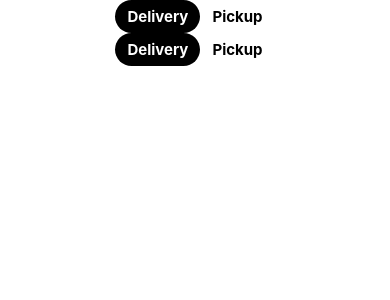
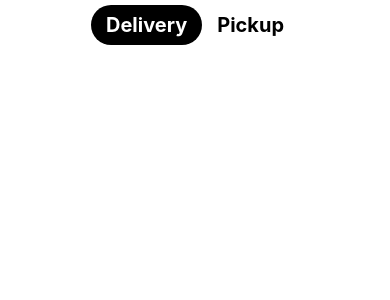
Before and after one commit to aionitel/uber-eats-clone, a React Native app: screen / in a window 390 px wide. Shown: the top 300 px of the page. Built offline with nearby package versions, Linux system fonts and the light colour scheme.

Commit message:
finished headertabs state

```diff
--- a/App.tsx
+++ b/App.tsx
@@ -9,8 +9,7 @@ const App = () => {
 
   return (
     <View>
-      <HeaderTabs activeTab={activeTab} />
-      <Home />
+      <Home activeTab={activeTab} setActiveTab={setActiveTab} />
     </View>
   )
 }
--- a/src/components/HeaderTabs.tsx
+++ b/src/components/HeaderTabs.tsx
@@ -1,43 +1,50 @@
 import React from 'react'
 import { useContext, useState, useEffect } from 'react'
-import { View, Text, SafeAreaView } from 'react-native'
+import { View, Text, SafeAreaView, TouchableOpacity } from 'react-native'
 import { HeaderContext, HeaderProvider } from '../context/HeaderContext'
 
 interface HeaderTabsProps {
-  activeTab: string
+  activeTab: string,
+  setActiveTab: (value: string) => void
 }
 
-const HeaderTabs: React.FC<HeaderTabsProps> = ({ activeTab }) => {
+const HeaderTabs: React.FC<HeaderTabsProps> = ({ activeTab, setActiveTab }) => {
 
   return (
-    <SafeAreaView style={{ flexDirection: 'row', alignSelf: 'center'}}>
-      <HeaderTab text='Delivery' />
-      <HeaderTab text='Pickup' />
-    </SafeAreaView>
+    <HeaderProvider>
+      <SafeAreaView style={{ flexDirection: 'row', alignSelf: 'center'}}>
+        <HeaderTab text='Delivery' activeTab={activeTab} setActiveTab={setActiveTab} />
+        <HeaderTab text='Pickup' activeTab={activeTab} setActiveTab={setActiveTab} />
+      </SafeAreaView>
+    </HeaderProvider>
   )
 }
 
 interface HeaderTabProps {
   text: string;
+  activeTab: string;
+  setActiveTab: (value: string) => void
 }
 
-const HeaderTab: React.FC<HeaderTabProps> = ({ text }) => {
+const HeaderTab: React.FC<HeaderTabProps> = ({ text, activeTab, setActiveTab }) => {
   return (
-    <View style={{
-      backgroundColor: text === 'Delivery' ? 'black' : 'white',
+    <TouchableOpacity style={{
+      backgroundColor: activeTab === text ? 'black' : 'white',
       borderRadius: 30,
-
-    }}>
+      marginTop: 5
+    }}
+      onPress={() => setActiveTab(text)}
+      >
       <Text style={{
         fontWeight: 'bold',
-        fontSize: 15,
-        color: text === 'Delivery' ? 'white' : 'black',
-        paddingHorizontal: 12,
-        paddingVertical: 7
+        fontSize: 20,
+        color: activeTab === text ? 'white' : 'black',
+        paddingHorizontal: 15,
+        paddingVertical: 8
         }}
         >
         {text}</Text>
-    </View>
+    </TouchableOpacity>
   )
 }
 
--- a/src/context/HeaderContext.tsx
+++ b/src/context/HeaderContext.tsx
@@ -1,24 +1,20 @@
 import React, { createContext, useEffect, useState } from "react";
 
 interface HeaderTab {
-  text: 'Delivery'
+  header: string,
+  setText: (value: string) => void | null
 }
 
-const toggleType = () => {
-
-}
-
-const HeaderContext = createContext<
-[HeaderTab, React.Dispatch<React.SetStateAction<HeaderTab>>]
->([{ text: "Delivery" }, () => {}])
+const HeaderContext = createContext<HeaderTab | null>({
+  header: "Delivery",
+  setText: null
+})
 
 const HeaderProvider = ({ children }: any) => {
-  const [state, setState] = useState<HeaderTab>({
-    text: 'Delivery'
-  });
+  const [state, setState] = useState(null)
 
     return (
-      <HeaderContext.Provider value={[state, setState]}>
+      <HeaderContext.Provider value={state, setState}>
         {children}
       </HeaderContext.Provider>
     );
--- a/src/pages/Home.tsx
+++ b/src/pages/Home.tsx
@@ -2,10 +2,15 @@ import React from 'react'
 import { View, SafeAreaView, Text } from 'react-native'
 import HeaderTabs from '../components/HeaderTabs'
 
-const Home:React.FC = () => {
+interface HomeProps {
+  activeTab: string;
+  setActiveTab: (value: string) => void
+}
+
+const Home:React.FC<HomeProps> = ({ activeTab, setActiveTab }) => {
   return (
     <View>
-      <HeaderTabs />
+      <HeaderTabs activeTab={activeTab} setActiveTab={setActiveTab} />
     </View>
   )
 }
```
